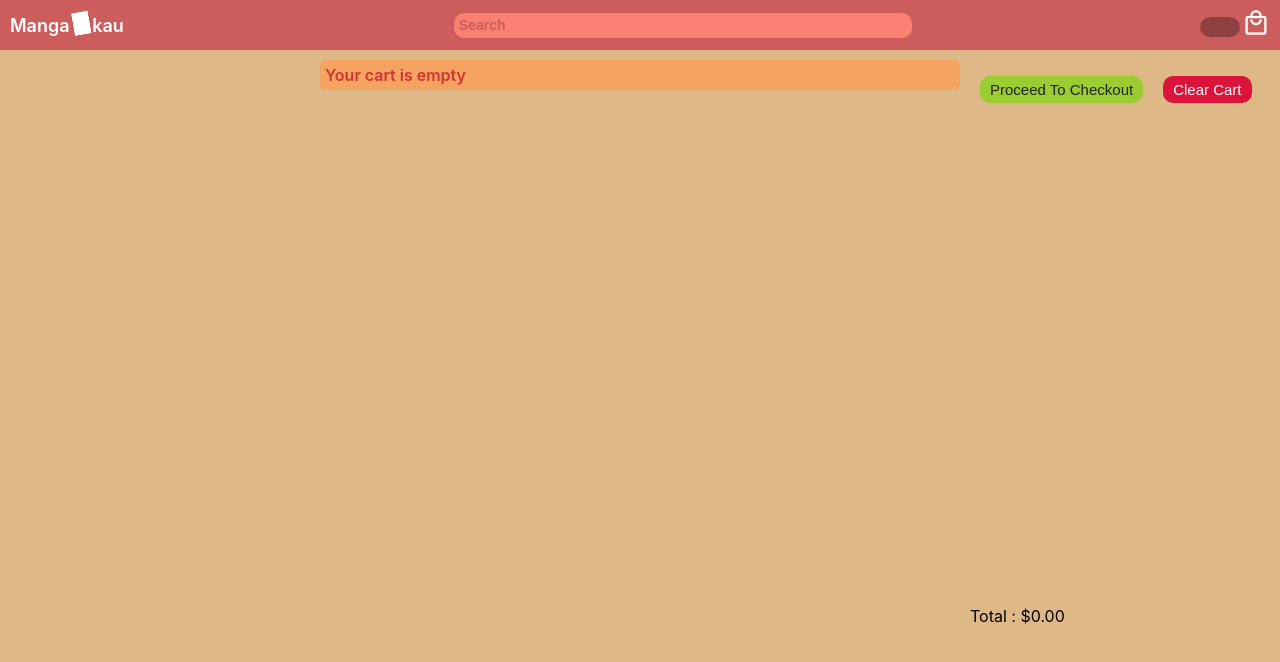
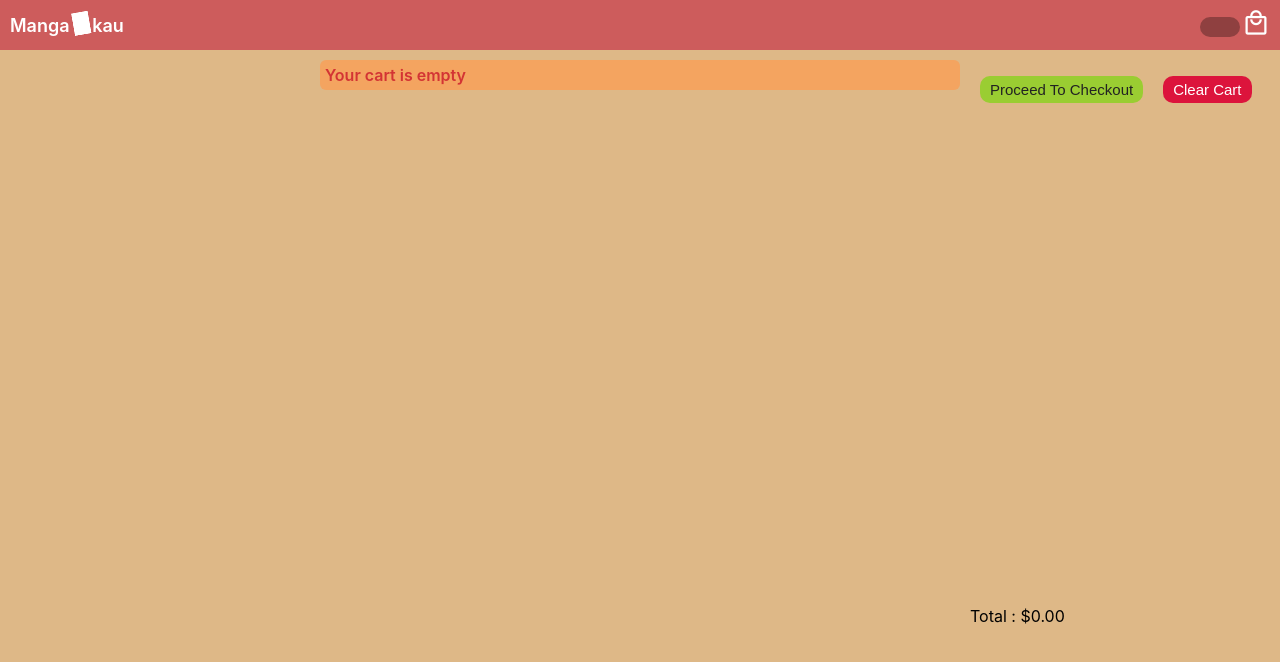
Before and after one commit to Aman-Jangid/Manga-O-kau, a React (Vite) app: page /cart in a window 1280 px wide. Shown: the top 662 px of the page. Built offline with nearby package versions, Linux system fonts and the light colour scheme; grey boxes are pictures that could not be loaded.

Commit message:
disable search bar on Cart Route

```diff
--- a/src/Router.jsx
+++ b/src/Router.jsx
@@ -22,7 +22,10 @@ export default function Router() {
       <BrowserRouter>
         <Routes>
           <Route index element={<App setCart={setCartItems} cart={cart} />} />
-          <Route path="/cart" element={<Cart cart={cart} />} />
+          <Route
+            path="/cart"
+            element={<Cart cart={cart} disableSearch={true} />}
+          />
           <Route path="/checkout" element={<Checkout total={total} />} />
         </Routes>
       </BrowserRouter>
--- a/src/components/Cart.jsx
+++ b/src/components/Cart.jsx
@@ -12,7 +12,7 @@ export default function Cart(props) {
 
   return (
     <div className="CartPage">
-      <Header />
+      <Header disableSearch={props.disableSearch} />
       <div className="Cart">
         <BookList cart={props.cart} />
       </div>
--- a/src/components/Header.jsx
+++ b/src/components/Header.jsx
@@ -37,14 +37,18 @@ export default function Header(props) {
         </span>
         kau
       </Link>
+      {props.disableSearch ? (
+        <div></div>
+      ) : (
         <input
           type="text"
           name="searchBar"
           id="search"
           style={{ background: 'salmon', outline: 'none' }}
           onChange={(e) => onChangeHandler(e)}
-        placeholder="Search"
+          placeholder="Search title or author"
         />
+      )}
       <div className=" cart">
         <Link to="/cart" className="material-symbols-outlined cartIcon">
           local_mall
```
Lines whose indentation alone changed are shown as unchanged.
